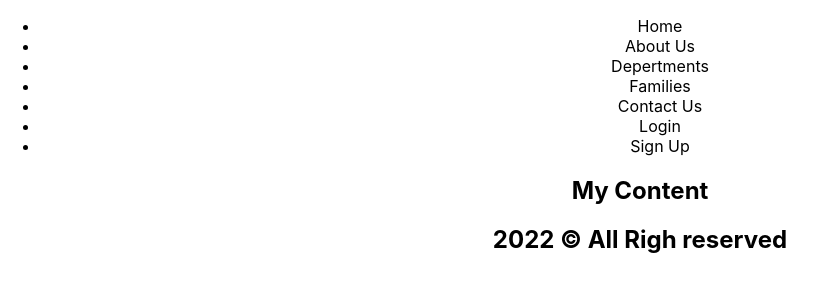
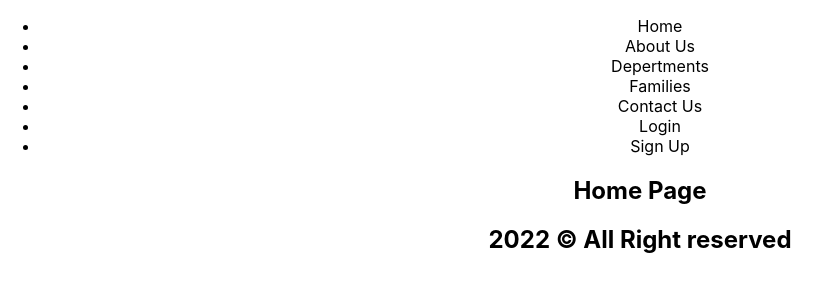
Before and after one commit to samuelkamotho92/kyusdachurch, a React (Create React App) app in the folder client/: page / in a window 1280 px wide. Shown: the top 300 px of the page, without its empty margins (0-831 px from the left). Built offline with nearby package versions, Linux system fonts and the light colour scheme.

Commit message:
created new pages

```diff
--- /dev/null
+++ b/client/src/About.js
@@ -0,0 +1,17 @@
+import React from 'react'
+import Footer from './Footer';
+import Navbar from './Navbar';
+const About = () => {
+    return (
+        <div className="aboutpage">
+   <Navbar />
+        <div className="mainpage">
+<h2>About Us</h2>
+        </div>
+        <Footer />
+        </div>
+
+     );
+}
+
+export default About
--- a/client/src/App.js
+++ b/client/src/App.js
@@ -1,16 +1,21 @@
-import logo from './logo.svg';
 import './App.css';
-import Navbar from './Navbar';
-import Footer from './Footer';
+import {BrowserRouter as Router, Routes, Route} from "react-router-dom";
+import Home from "./Home";
+import About from './About';
+import Contactus from './Contact';
 
 function App() {
   return (
     <div className="App">
-     <Navbar />
      <div className="content">
-       <h2>My Content</h2>
+       <Router>
+       <Routes>
+       <Route path="/" element={<Home />} />
+        <Route path="/about" element={<About />} />
+        <Route path="/contact" element={<Contactus/>} />
+       </Routes>
+       </Router>
      </div>
-     <Footer />
     </div>
   );
 }
--- /dev/null
+++ b/client/src/Contact.js
@@ -0,0 +1,16 @@
+import React from 'react'
+import Footer from './Footer';
+import Navbar from './Navbar';
+const Contactus = () => {
+    return (
+        <div className="contactpage">
+   <Navbar />
+        <div className="mainpage">
+<h2>Contact Us</h2>
+        </div>
+        <Footer />
+        </div>
+
+     );
+}
+export default Contactus
--- a/client/src/Footer.js
+++ b/client/src/Footer.js
@@ -1,7 +1,7 @@
 const Footer = () => {
     return (
         <div className="footer">
-            <h2>2022 © All Righ reserved</h2>
+            <h2>2022 © All Right reserved</h2>
         </div>
      );
 }
--- /dev/null
+++ b/client/src/Home.js
@@ -0,0 +1,17 @@
+import React from 'react'
+import Footer from './Footer';
+import Navbar from './Navbar';
+const Home = () => {
+    return (
+        <div className="homepage">
+   <Navbar />
+        <div className="mainpage">
+<h2>Home Page</h2>
+        </div>
+        <Footer />
+        </div>
+
+     );
+}
+
+export default Home;
--- a/client/src/Navbar.js
+++ b/client/src/Navbar.js
@@ -1,3 +1,5 @@
+
+
 const Navbar = () => {
     return (
         <nav>
```
